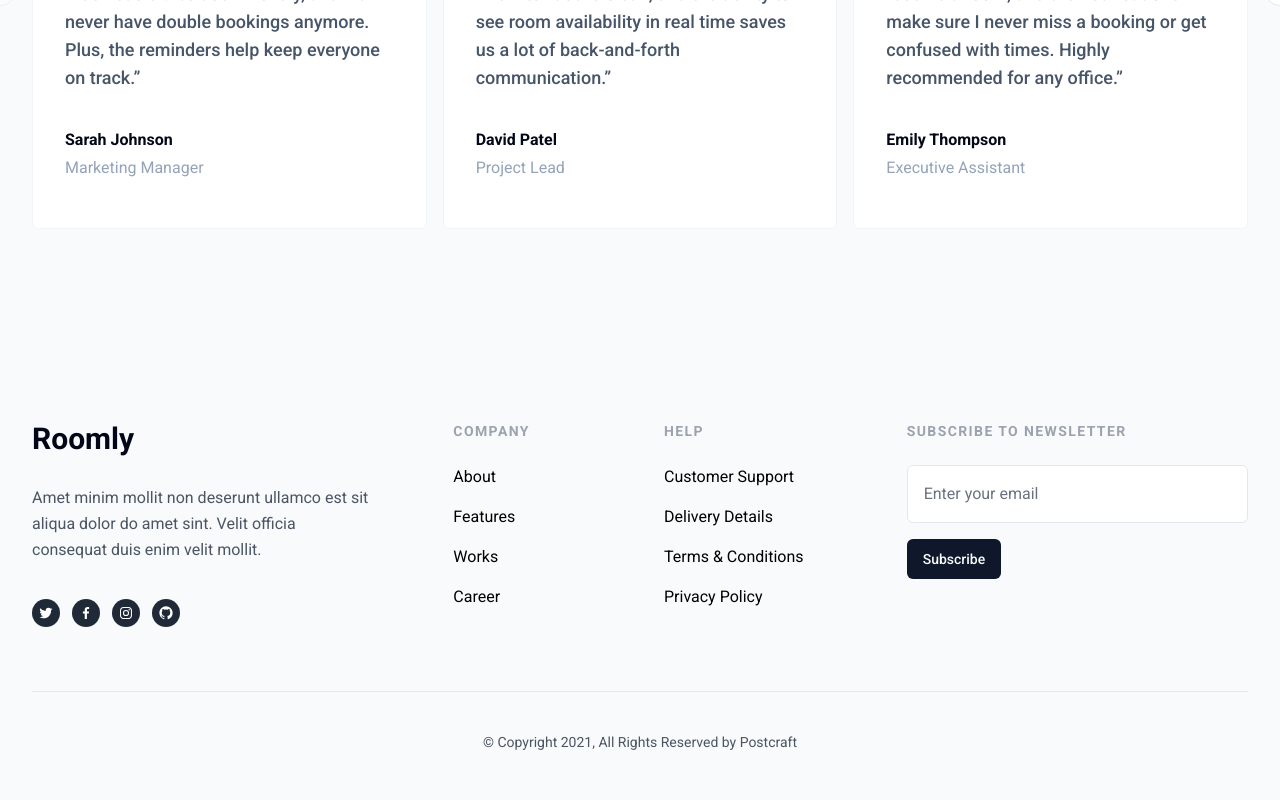
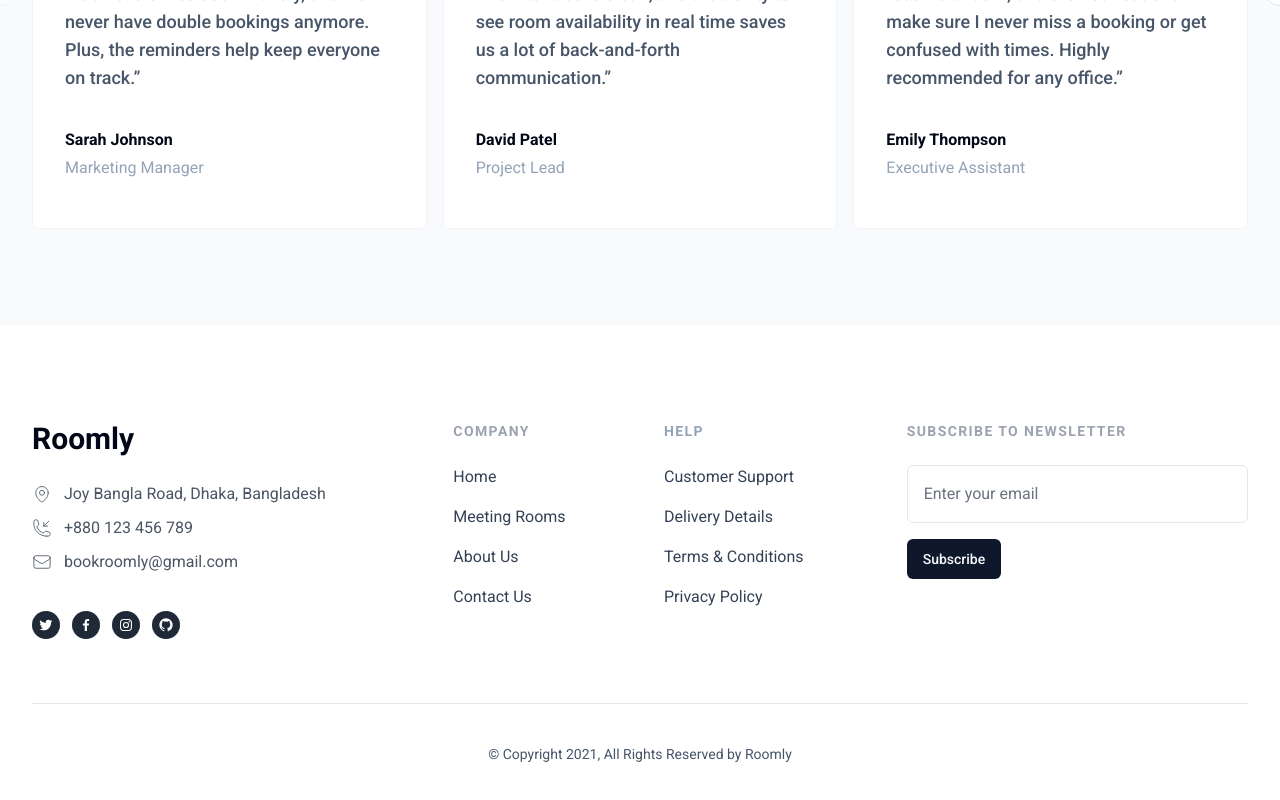
Before and after one commit to Arifulislam5577/roomly, a React (Vite) app: page / in a window 1280 px wide. Shown: the part 2795-3595 px from the top of the page. Built offline with nearby package versions, Linux system fonts and the light colour scheme.

Commit message:
Fixed: Footer link fixed.

```diff
--- a/src/components/home/WhyUs.tsx
+++ b/src/components/home/WhyUs.tsx
@@ -14,7 +14,7 @@ const WhyUs = () => {
               </p>
             </div>
           </div>
-          <div className="lg:col-span-6 lg:w-full max-w-xl col-span-12 mx-auto border border-slate-200 flex items-start p-6 rounded-lg gap-x-5">
+          <div className="lg:col-span-6 lg:w-full max-w-xl col-span-12 mx-auto border border-slate-200 flex items-start p-6 rounded-lg bg-white">
             <div className="flex-1">
               <svg
                 xmlns="http://www.w3.org/2000/svg"
@@ -40,7 +40,7 @@ const WhyUs = () => {
               </p>
             </div>
           </div>
-          <div className="lg:col-span-6 lg:w-full max-w-xl mx-auto col-span-12 border border-slate-200 flex items-start p-6 rounded-lg gap-x-5">
+          <div className="lg:col-span-6 lg:w-full max-w-xl mx-auto col-span-12 border border-slate-200 flex items-start p-6 rounded-lg bg-white">
             <div className="flex-1">
               <svg
                 xmlns="http://www.w3.org/2000/svg"
--- a/src/components/shared/Footer.tsx
+++ b/src/components/shared/Footer.tsx
@@ -3,22 +3,79 @@ import { Button } from "../ui/button";
 
 const Footer = () => {
   return (
-    <footer className="py-10 sm:pt-16 lg:pt-24">
+    <footer className="py-10 sm:pt-16 lg:pt-24 bg-white">
       <div className="px-4 mx-auto sm:px-6 lg:px-8 max-w-7xl">
         <div className="grid grid-cols-2 md:col-span-3 lg:grid-cols-6 gap-y-16 gap-x-12">
           <div className="col-span-2 md:col-span-3 lg:col-span-2 lg:pr-8">
             <Link to="/" className="text-3xl font-bold text-slate-950">
               Roomly
             </Link>
-            <p className="text-base leading-relaxed text-gray-600 mt-7">
-              Amet minim mollit non deserunt ullamco est sit aliqua dolor do
-              amet sint. Velit officia consequat duis enim velit mollit.
-            </p>
+            <ul className="my-6 space-y-2">
+              <li>
+                <p className="text-base leading-relaxed text-gray-600  flex items-center gap-3">
+                  <svg
+                    xmlns="http://www.w3.org/2000/svg"
+                    fill="none"
+                    viewBox="0 0 24 24"
+                    stroke="currentColor"
+                    className="size-5"
+                  >
+                    <path
+                      strokeLinecap="round"
+                      strokeLinejoin="round"
+                      d="M15 10.5a3 3 0 1 1-6 0 3 3 0 0 1 6 0Z"
+                    />
+                    <path
+                      strokeLinecap="round"
+                      strokeLinejoin="round"
+                      d="M19.5 10.5c0 7.142-7.5 11.25-7.5 11.25S4.5 17.642 4.5 10.5a7.5 7.5 0 1 1 15 0Z"
+                    />
+                  </svg>
+                  <span>Joy Bangla Road, Dhaka, Bangladesh</span>
+                </p>
+              </li>
+              <li>
+                <p className="text-base leading-relaxed text-gray-600  flex items-center gap-3">
+                  <svg
+                    xmlns="http://www.w3.org/2000/svg"
+                    fill="none"
+                    viewBox="0 0 24 24"
+                    stroke="currentColor"
+                    className="size-5"
+                  >
+                    <path
+                      strokeLinecap="round"
+                      strokeLinejoin="round"
+                      d="M14.25 9.75v-4.5m0 4.5h4.5m-4.5 0 6-6m-3 18c-8.284 0-15-6.716-15-15V4.5A2.25 2.25 0 0 1 4.5 2.25h1.372c.516 0 .966.351 1.091.852l1.106 4.423c.11.44-.054.902-.417 1.173l-1.293.97a1.062 1.062 0 0 0-.38 1.21 12.035 12.035 0 0 0 7.143 7.143c.441.162.928-.004 1.21-.38l.97-1.293a1.125 1.125 0 0 1 1.173-.417l4.423 1.106c.5.125.852.575.852 1.091V19.5a2.25 2.25 0 0 1-2.25 2.25h-2.25Z"
+                    />
+                  </svg>
+                  <span>+880 123 456 789</span>
+                </p>
+              </li>
+              <li>
+                <p className="text-base leading-relaxed text-gray-600  flex items-center gap-3">
+                  <svg
+                    xmlns="http://www.w3.org/2000/svg"
+                    fill="none"
+                    viewBox="0 0 24 24"
+                    stroke="currentColor"
+                    className="size-5"
+                  >
+                    <path
+                      strokeLinecap="round"
+                      strokeLinejoin="round"
+                      d="M21.75 6.75v10.5a2.25 2.25 0 0 1-2.25 2.25h-15a2.25 2.25 0 0 1-2.25-2.25V6.75m19.5 0A2.25 2.25 0 0 0 19.5 4.5h-15a2.25 2.25 0 0 0-2.25 2.25m19.5 0v.243a2.25 2.25 0 0 1-1.07 1.916l-7.5 4.615a2.25 2.25 0 0 1-2.36 0L3.32 8.91a2.25 2.25 0 0 1-1.07-1.916V6.75"
+                    />
+                  </svg>
+
+                  <span>bookroomly@gmail.com</span>
+                </p>
+              </li>
+            </ul>
             <ul className="flex items-center space-x-3 mt-9">
               <li>
-                <a
-                  href="/"
-                  title=""
+                <Link
+                  to="#"
                   className="flex items-center justify-center text-white transition-all duration-200 bg-gray-800 rounded-full w-7 h-7 hover:bg-blue-600 focus:bg-blue-600"
                 >
                   <svg
@@ -29,12 +86,11 @@ const Footer = () => {
                   >
                     <path d="M19.633 7.997c.013.175.013.349.013.523 0 5.325-4.053 11.461-11.46 11.461-2.282 0-4.402-.661-6.186-1.809.324.037.636.05.973.05a8.07 8.07 0 0 0 5.001-1.721 4.036 4.036 0 0 1-3.767-2.793c.249.037.499.062.761.062.361 0 .724-.05 1.061-.137a4.027 4.027 0 0 1-3.23-3.953v-.05c.537.299 1.16.486 1.82.511a4.022 4.022 0 0 1-1.796-3.354c0-.748.199-1.434.548-2.032a11.457 11.457 0 0 0 8.306 4.215c-.062-.3-.1-.611-.1-.923a4.026 4.026 0 0 1 4.028-4.028c1.16 0 2.207.486 2.943 1.272a7.957 7.957 0 0 0 2.556-.973 4.02 4.02 0 0 1-1.771 2.22 8.073 8.073 0 0 0 2.319-.624 8.645 8.645 0 0 1-2.019 2.083z" />
                   </svg>
-                </a>
+                </Link>
               </li>
               <li>
-                <a
-                  href="/"
-                  title=""
+                <Link
+                  to="#"
                   className="flex items-center justify-center text-white transition-all duration-200 bg-gray-800 rounded-full w-7 h-7 hover:bg-blue-600 focus:bg-blue-600"
                 >
                   <svg
@@ -45,12 +101,11 @@ const Footer = () => {
                   >
                     <path d="M13.397 20.997v-8.196h2.765l.411-3.209h-3.176V7.548c0-.926.258-1.56 1.587-1.56h1.684V3.127A22.336 22.336 0 0 0 14.201 3c-2.444 0-4.122 1.492-4.122 4.231v2.355H7.332v3.209h2.753v8.202h3.312z" />
                   </svg>
-                </a>
+                </Link>
               </li>
               <li>
-                <a
-                  href="/"
-                  title=""
+                <Link
+                  to="#"
                   className="flex items-center justify-center text-white transition-all duration-200 bg-gray-800 rounded-full w-7 h-7 hover:bg-blue-600 focus:bg-blue-600"
                 >
                   <svg
@@ -63,12 +118,11 @@ const Footer = () => {
                     <circle cx="16.806" cy="7.207" r="1.078" />
                     <path d="M20.533 6.111A4.605 4.605 0 0 0 17.9 3.479a6.606 6.606 0 0 0-2.186-.42c-.963-.042-1.268-.054-3.71-.054s-2.755 0-3.71.054a6.554 6.554 0 0 0-2.184.42 4.6 4.6 0 0 0-2.633 2.632 6.585 6.585 0 0 0-.419 2.186c-.043.962-.056 1.267-.056 3.71 0 2.442 0 2.753.056 3.71.015.748.156 1.486.419 2.187a4.61 4.61 0 0 0 2.634 2.632 6.584 6.584 0 0 0 2.185.45c.963.042 1.268.055 3.71.055s2.755 0 3.71-.055a6.615 6.615 0 0 0 2.186-.419 4.613 4.613 0 0 0 2.633-2.633c.263-.7.404-1.438.419-2.186.043-.962.056-1.267.056-3.71s0-2.753-.056-3.71a6.581 6.581 0 0 0-.421-2.217zm-1.218 9.532a5.043 5.043 0 0 1-.311 1.688 2.987 2.987 0 0 1-1.712 1.711 4.985 4.985 0 0 1-1.67.311c-.95.044-1.218.055-3.654.055-2.438 0-2.687 0-3.655-.055a4.96 4.96 0 0 1-1.669-.311 2.985 2.985 0 0 1-1.719-1.711 5.08 5.08 0 0 1-.311-1.669c-.043-.95-.053-1.218-.053-3.654 0-2.437 0-2.686.053-3.655a5.038 5.038 0 0 1 .311-1.687c.305-.789.93-1.41 1.719-1.712a5.01 5.01 0 0 1 1.669-.311c.951-.043 1.218-.055 3.655-.055s2.687 0 3.654.055a4.96 4.96 0 0 1 1.67.311 2.991 2.991 0 0 1 1.712 1.712 5.08 5.08 0 0 1 .311 1.669c.043.951.054 1.218.054 3.655 0 2.436 0 2.698-.043 3.654h-.011z" />
                   </svg>
-                </a>
+                </Link>
               </li>
               <li>
-                <a
-                  href="/"
-                  title=""
+                <Link
+                  to="#"
                   className="flex items-center justify-center text-white transition-all duration-200 bg-gray-800 rounded-full w-7 h-7 hover:bg-blue-600 focus:bg-blue-600"
                 >
                   <svg
@@ -83,7 +137,7 @@ const Footer = () => {
                       d="M12.026 2c-5.509 0-9.974 4.465-9.974 9.974 0 4.406 2.857 8.145 6.821 9.465.499.09.679-.217.679-.481 0-.237-.008-.865-.011-1.696-2.775.602-3.361-1.338-3.361-1.338-.452-1.152-1.107-1.459-1.107-1.459-.905-.619.069-.605.069-.605 1.002.07 1.527 1.028 1.527 1.028.89 1.524 2.336 1.084 2.902.829.091-.645.351-1.085.635-1.334-2.214-.251-4.542-1.107-4.542-4.93 0-1.087.389-1.979 1.024-2.675-.101-.253-.446-1.268.099-2.64 0 0 .837-.269 2.742 1.021a9.582 9.582 0 0 1 2.496-.336 9.554 9.554 0 0 1 2.496.336c1.906-1.291 2.742-1.021 2.742-1.021.545 1.372.203 2.387.099 2.64.64.696 1.024 1.587 1.024 2.675 0 3.833-2.33 4.675-4.552 4.922.355.308.675.916.675 1.846 0 1.334-.012 2.41-.012 2.737 0 .267.178.577.687.479C19.146 20.115 22 16.379 22 11.974 22 6.465 17.535 2 12.026 2z"
                     />
                   </svg>
-                </a>
+                </Link>
               </li>
             </ul>
           </div>
@@ -93,83 +147,75 @@ const Footer = () => {
             </p>
             <ul className="mt-6 space-y-4">
               <li>
-                <a
-                  href="/"
-                  title=""
-                  className="flex text-base text-black transition-all duration-200 hover:text-blue-600 focus:text-blue-600"
+                <Link
+                  to="/"
+                  className="flex text-base text-slate-700 font-normal transition-all duration-200 hover:text-slate-900 hover:font-medium hover:translate-x-1 focus:text-slate-900"
                 >
-                  About
-                </a>
+                  Home
+                </Link>
               </li>
               <li>
-                <a
-                  href="/"
-                  title=""
-                  className="flex text-base text-black transition-all duration-200 hover:text-blue-600 focus:text-blue-600"
+                <Link
+                  to="/meeting-rooms"
+                  className="flex text-base text-slate-700 font-normal transition-all duration-200 hover:text-slate-900 hover:font-medium hover:translate-x-1 focus:text-slate-900"
                 >
-                  Features
-                </a>
+                  Meeting Rooms
+                </Link>
               </li>
               <li>
-                <a
-                  href="/"
-                  title=""
-                  className="flex text-base text-black transition-all duration-200 hover:text-blue-600 focus:text-blue-600"
+                <Link
+                  to="/about-us"
+                  className="flex text-base text-slate-700 font-normal transition-all duration-200 hover:text-slate-900 hover:font-medium hover:translate-x-1 focus:text-slate-900"
                 >
-                  Works
-                </a>
+                  About Us
+                </Link>
               </li>
               <li>
-                <a
-                  href="/"
-                  title=""
-                  className="flex text-base text-black transition-all duration-200 hover:text-blue-600 focus:text-blue-600"
+                <Link
+                  to="/contact-us"
+                  className="flex text-base text-slate-700 font-normal transition-all duration-200 hover:text-slate-900 hover:font-medium hover:translate-x-1 focus:text-slate-900"
                 >
-                  Career
-                </a>
+                  Contact Us
+                </Link>
               </li>
             </ul>
           </div>
           <div>
-            <p className="text-sm font-semibold tracking-widest text-gray-400 uppercase">
+            <p className="text-sm font-semibold tracking-widest text-slate-400 uppercase">
               Help
             </p>
             <ul className="mt-6 space-y-4">
               <li>
-                <a
-                  href="/"
-                  title=""
-                  className="flex text-base text-black transition-all duration-200 hover:text-blue-600 focus:text-blue-600"
+                <Link
+                  to="#"
+                  className="flex text-base text-slate-700 font-normal transition-all duration-200 hover:text-slate-900 hover:font-medium hover:translate-x-1 focus:text-slate-900"
                 >
                   Customer Support
-                </a>
+                </Link>
               </li>
               <li>
-                <a
-                  href="/"
-                  title=""
-                  className="flex text-base text-black transition-all duration-200 hover:text-blue-600 focus:text-blue-600"
+                <Link
+                  to="#"
+                  className="flex text-base text-slate-700 font-normal transition-all duration-200 hover:text-slate-900 hover:font-medium hover:translate-x-1 focus:text-slate-900"
                 >
                   Delivery Details
-                </a>
+                </Link>
               </li>
               <li>
-                <a
-                  href="/"
-                  title=""
-                  className="flex text-base text-black transition-all duration-200 hover:text-blue-600 focus:text-blue-600"
+                <Link
+                  to="#"
+                  className="flex text-base text-slate-700 font-normal transition-all duration-200 hover:text-slate-900 hover:font-medium hover:translate-x-1 focus:text-slate-900"
                 >
                   Terms &amp; Conditions
-                </a>
+                </Link>
               </li>
               <li>
-                <a
-                  href="/"
-                  title=""
-                  className="flex text-base text-black transition-all duration-200 hover:text-blue-600 focus:text-blue-600"
+                <Link
+                  to="#"
+                  className="flex text-base text-slate-700 font-normal transition-all duration-200 hover:text-slate-900 hover:font-medium hover:translate-x-1 focus:text-slate-900"
                 >
                   Privacy Policy
-                </a>
+                </Link>
               </li>
             </ul>
           </div>
@@ -194,9 +240,9 @@ const Footer = () => {
             </form>
           </div>
         </div>
-        <hr className="mt-16 mb-10 border-gray-200" />
-        <p className="text-sm text-center text-gray-600">
-          © Copyright 2021, All Rights Reserved by Postcraft
+        <hr className="mt-16 mb-10 border-slate-200" />
+        <p className="text-sm text-center text-slate-600">
+          © Copyright 2021, All Rights Reserved by Roomly
         </p>
       </div>
     </footer>
```
